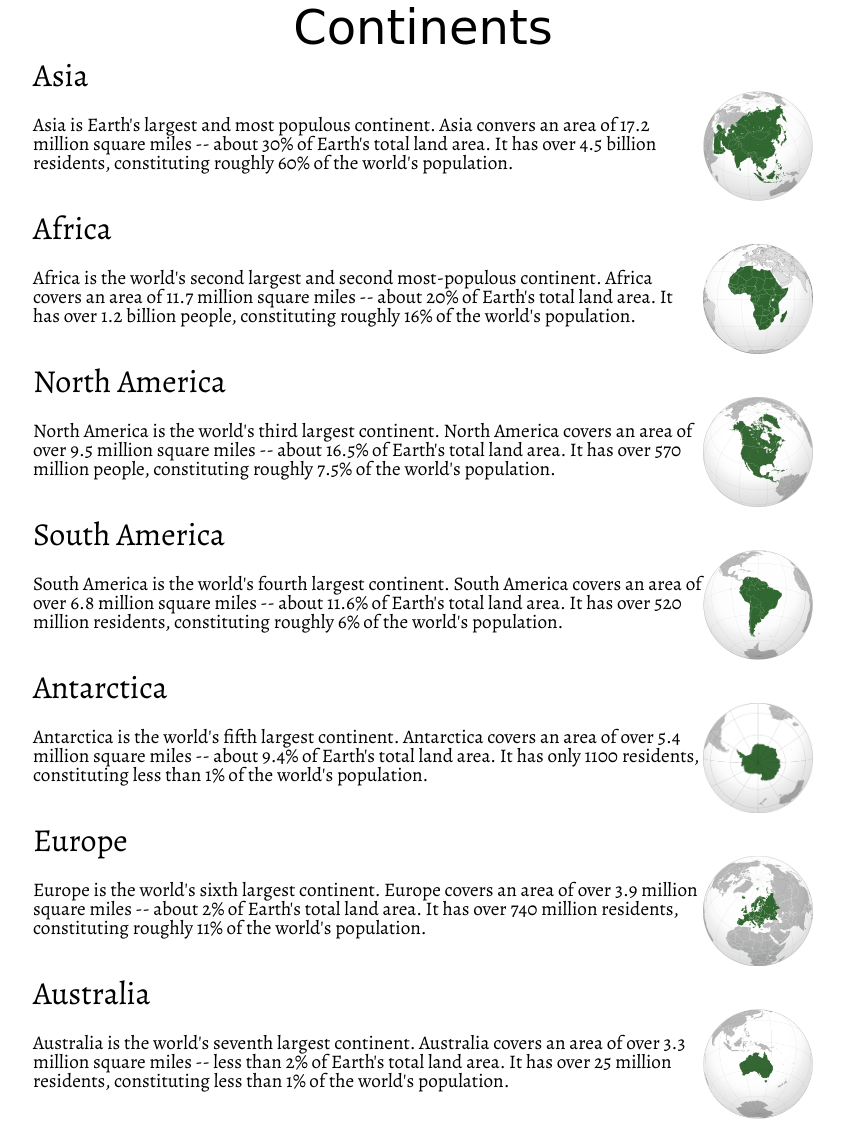
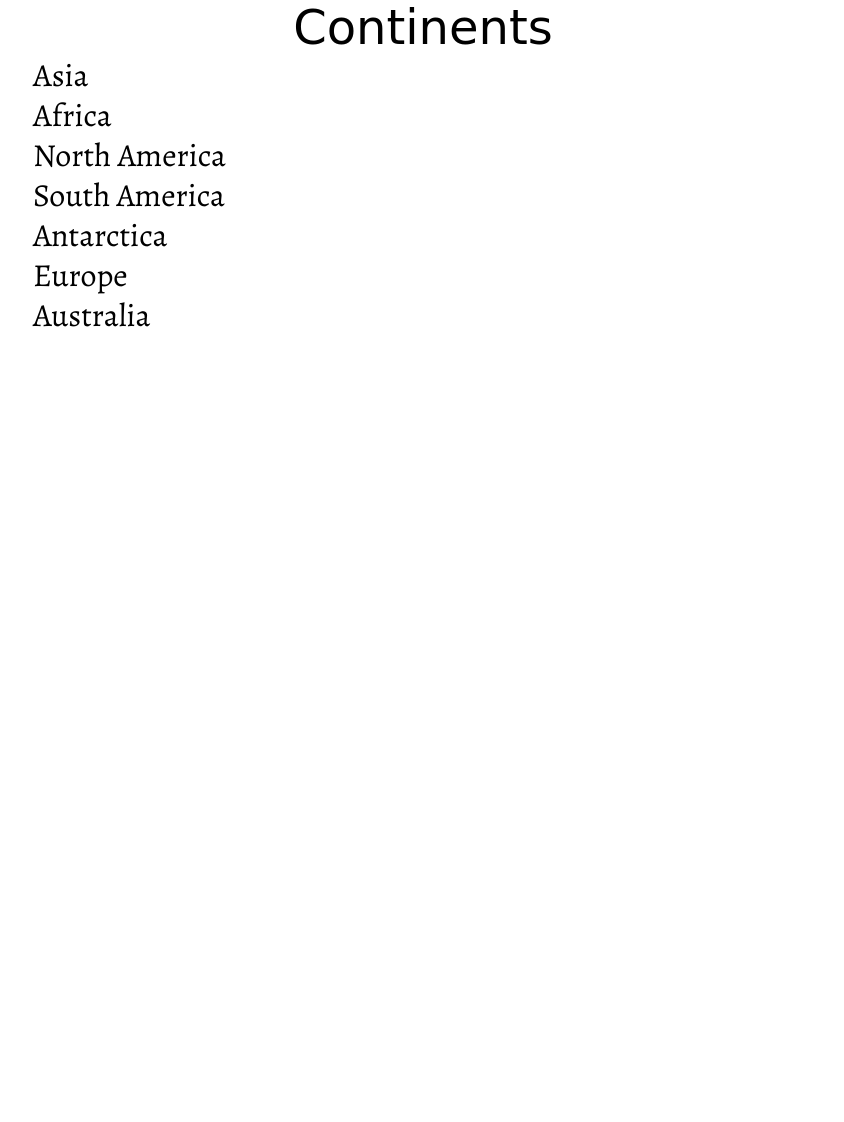
Before and after one commit to WiseGuides/project-2, a plain HTML site: page index.html in a window 1280 px wide. Shown: the part 45-1167 px from the top of the page, without its empty margins (217-1061 px from the left). After the commit the page ends 800 px from the top, so only its background shows below. Drawn offline with nearby package versions, Linux system fonts and the light colour scheme; a web font is replaced by a local one.

Commit message:
21NOV1700

```diff
--- a/css/index.css
+++ b/css/index.css
@@ -22,6 +22,14 @@ section h2 {
   font-size: 2rem;
 }
 
+section h2:hover {
+  cursor: pointer;
+}
+
+.hidden {
+  display: none;
+}
+
 .details img {
   width: 110px;
 }
--- a/index.html
+++ b/index.html
@@ -15,49 +15,49 @@
     <h1>Continents</h1>
     <section id="asia">
       <h2 onclick="toggle(this)">Asia</h2>
-      <div class="details">
+      <div class="details hidden">
         <img src="./images/asia.png" />
-        <p>Asia is Earth's largest and most populous continent. Asia convers an area of 17.2 million square miles -- about 30% of Earth's total land area. It has over 4.5 billion residents, constituting roughly 60% of the world's population.</p>
+        <p>Asia is Earth's largest and most populous continent. Asia covers an area of 17.2 million square miles -- about 30% of Earth's total land area. It has over 4.5 billion residents, constituting roughly 60% of the world's population.</p>
       </div>
     </section>
     <section id="africa">
-      <h2>Africa</h2>
-      <div class="details">
+      <h2 onclick="toggle(this)">Africa</h2>
+      <div class="details hidden">
         <img src="./images/africa.png">
         <p>Africa is the world's second largest and second most-populous continent. Africa covers an area of 11.7 million square miles -- about 20% of Earth's total land area. It has over 1.2 billion people, constituting roughly 16% of the world's population.</p>
       </div>
     </section>
     <section id="north-america">
-      <h2>North America</h2>
-      <div class="details">
+      <h2 onclick="toggle(this)">North America</h2>
+      <div class="details hidden">
         <img src="./images/north-america.png">
         <p>North America is the world's third largest continent. North America covers an area of over 9.5 million square miles -- about 16.5% of Earth's total land area. It has over 570 million people, constituting roughly 7.5% of the world's population.</p>
       </div>
     </section>
     <section id="south-america">
-      <h2>South America</h2>
-      <div class="details">
+      <h2 onclick="toggle(this)">South America</h2>
+      <div class="details hidden">
         <img src="./images/south-america.png">
         <p>South America is the world's fourth largest continent. South America covers an area of over 6.8 million square miles -- about 11.6% of Earth's total land area. It has over 520 million residents, constituting roughly 6% of the world's population.</p>
       </div>
     </section>
     <section id="antarctica">
-      <h2>Antarctica</h2>
-      <div class="details">
+      <h2 onclick="toggle(this)">Antarctica</h2>
+      <div class="details hidden">
         <img src="./images/antarctica.png">
         <p>Antarctica is the world's fifth largest continent. Antarctica covers an area of over 5.4 million square miles -- about 9.4% of Earth's total land area. It has only 1100 residents, constituting less than 1% of the world's population.</p>
       </div>
     </section>
     <section id="europe">
-      <h2>Europe</h2>
-      <div class="details">
+      <h2 onclick="toggle(this)">Europe</h2>
+      <div class="details hidden">
         <img src="./images/europe.png">
         <p>Europe is the world's sixth largest continent. Europe covers an area of over 3.9 million square miles -- about 2% of Earth's total land area. It has over 740 million residents, constituting roughly 11% of the world's population.</p>
       </div>
     </section>
     <section id="australia">
-      <h2>Australia</h2>
-      <div class="details">
+      <h2 onclick="toggle(this)">Australia</h2>
+      <div class="details hidden">
         <img src="./images/australia.png">
         <p>Australia is the world's seventh largest continent. Australia covers an area of over 3.3 million square miles -- less than 2% of Earth's total land area. It has over 25 million residents, constituting less than 1% of the world's population.  </p>
       </div>
--- a/javascript/index.js
+++ b/javascript/index.js
@@ -1,9 +1,4 @@
 function toggle(element) {
-  console.log(element.nextElementSibling);
   let details = element.nextElementSibling;
-  if (details.style.display === "none") {
-    details.style.display = "block";
-  } else {
-    details.style.display = "none"
-  }
+  details.classList.toggle('hidden');
 }
```
